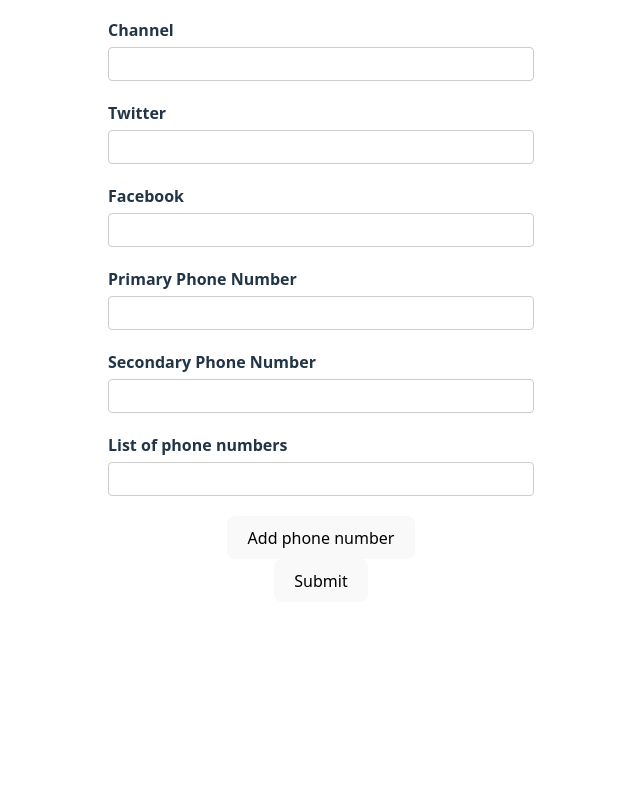
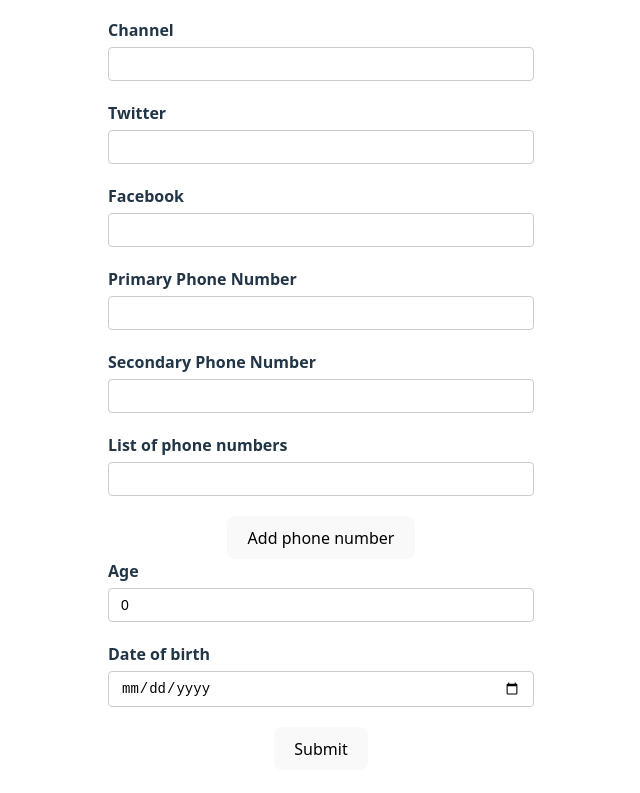
Before and after one commit to nisHanRam/react-hook-form, a React (Vite) app: page / in a window 1280 px wide. Shown: the part 305-1098 px from the top of the page, without its empty margins (319-959 px from the left). Before the commit the page ends 939 px from the top, so only its background shows below. Built offline with nearby package versions, Linux system fonts and the light colour scheme.

Commit message:
Dealing with Numeric and Date Values

```diff
--- a/src/components/YouTubeForm.tsx
+++ b/src/components/YouTubeForm.tsx
@@ -6,7 +6,9 @@
   channel: string;
   social: { twitter: string; facebook: string };
   phoneNumbers: string[];
-  phNumbers: { number: string }[]; // We are using an array of objects, instead of array of strings, because useFieldArray works with only object values.
+  phNumbers: { number: string }[];
+  age: number;
+  dob: Date;
 };
 
 const YouTubeForm = () => {
@@ -21,6 +23,8 @@
       },
       phoneNumbers: ["", ""],
       phNumbers: [{ number: "" }],
+      age: 0,
+      dob: new Date(),
     },
   });
 
@@ -163,11 +167,35 @@
         </div>
       </div>
 
+      <div className="form-control">
+        <label htmlFor="age">Age</label>
+        <input
+          type="number"
+          id="age"
+          {...register("age", {
+            valueAsNumber: true, // This ensures that numeric value is not converted to string during submission
+            required: { value: true, message: "Age is required" },
+          })}
+        />
+        <p className="error">{errors?.age?.message}</p>
+      </div>
+
+      <div className="form-control">
+        <label htmlFor="dob">Date of birth</label>
+        <input
+          type="date"
+          id="dob"
+          {...register("dob", {
+            valueAsDate: true, // This ensures that date value is not converted to string during submission
+            required: { value: true, message: "Date of birth is required" },
+          })}
+        />
+        <p className="error">{errors?.dob?.message}</p>
+      </div>
+
       <button>Submit</button>
     </form>
   );
 };
 
 export default YouTubeForm;
-
-// For more on useFieldArray: https://react-hook-form.com/docs/usefieldarray
```
